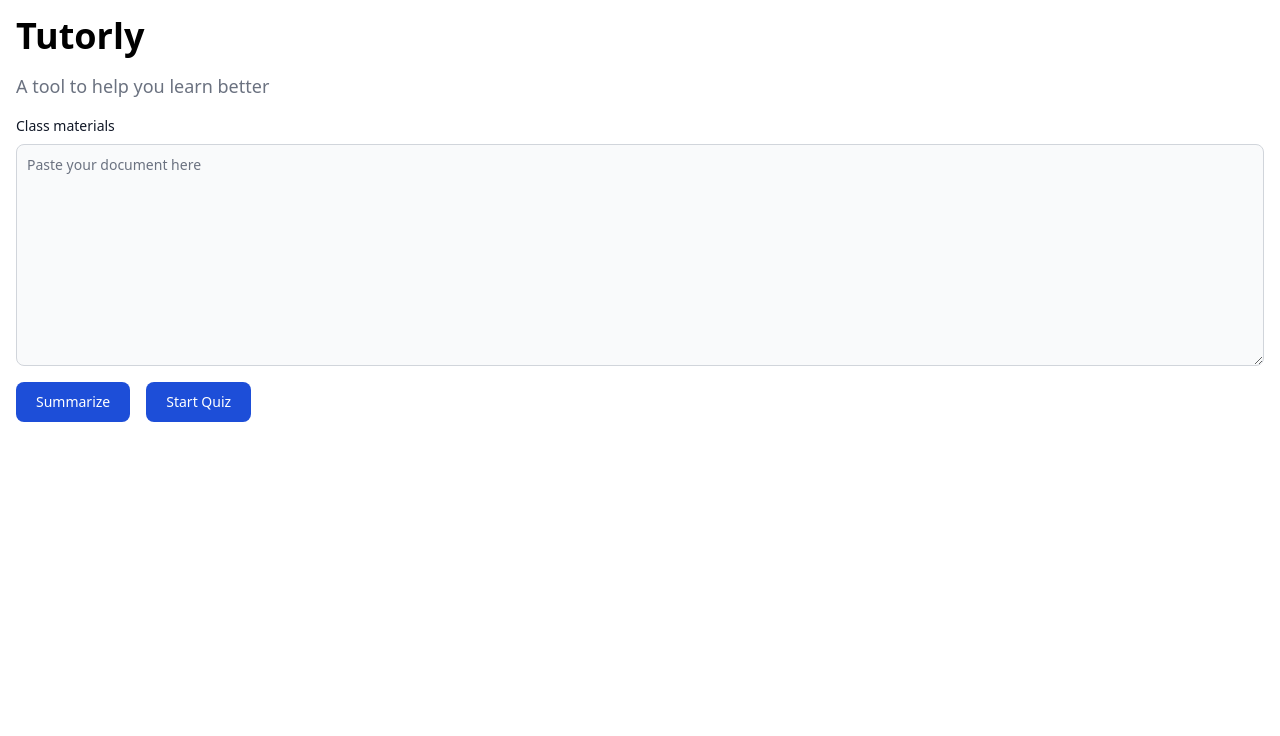
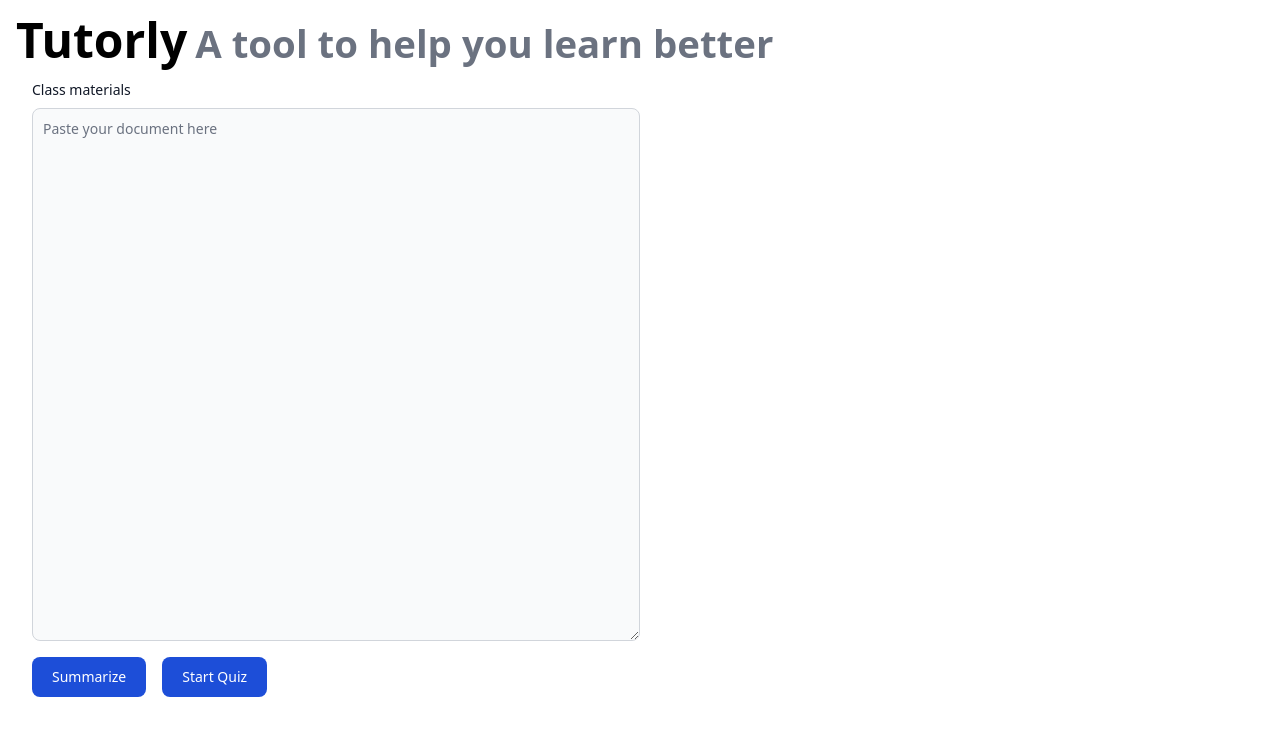
Before and after one commit to kharvd/tutors, a Next.js app: page / in a window 1280 px wide. Shown: the top 736 px of the page. Built offline with nearby package versions, Linux system fonts and the light colour scheme.

Commit message:
arrange horizontally

```diff
--- a/src/pages/index.tsx
+++ b/src/pages/index.tsx
@@ -112,10 +112,19 @@ export default function Home() {
 
   return (
     <main className="p-4">
-      <h2 className="text-4xl font-extrabold dark:text-white">Tutorly</h2>
+      {/* <h2 className="text-4xl font-extrabold dark:text-white">Tutorly</h2>
       <p className="my-4 text-lg text-gray-500">
         A tool to help you learn better
-      </p>
+      </p> */}
+      <h1 className="text-5xl font-extrabold dark:text-white">
+        Tutorly
+        <small className="ml-2 font-semibold text-gray-500 dark:text-gray-400">
+          A tool to help you learn better
+        </small>
+      </h1>
+
+      <div className="flex flex-row space-y-4 p-4">
+        <div className="w-1/2 mx-auto h-screen">
           <label
             htmlFor="message"
             className="block mb-2 text-sm font-medium text-gray-900 dark:text-white"
@@ -126,7 +135,7 @@ export default function Home() {
           <textarea
             id="message"
             rows={10}
-        className="block p-2.5 w-full text-sm text-gray-900 bg-gray-50 rounded-lg border border-gray-300 focus:ring-blue-500 focus:border-blue-500 dark:bg-gray-700 dark:border-gray-600 dark:placeholder-gray-400 dark:text-white dark:focus:ring-blue-500 dark:focus:border-blue-500"
+            className="h-4/6 block screen p-2.5 w-full text-sm text-gray-900 bg-gray-50 rounded-lg border border-gray-300 focus:ring-blue-500 focus:border-blue-500 dark:bg-gray-700 dark:border-gray-600 dark:placeholder-gray-400 dark:text-white dark:focus:ring-blue-500 dark:focus:border-blue-500"
             placeholder="Paste your document here"
             onChange={(e) => setDocument(e.target.value)}
           >
@@ -151,15 +160,19 @@ export default function Home() {
             />
             {loading && <LoadingIndicator />}
           </div>
+        </div>
+        <div className="w-1/2 mx-auto p-4">
           {summary && (
             <div>
-          Summary:
-          <div>{summary}</div>
+              <h3 className="text-3xl font-bold dark:text-white">Summary</h3>
+              <p className="mb-3 text-gray-500 dark:text-gray-400">{summary}</p>
             </div>
           )}
 
           {/* <Question /> */}
           {quiz && <QuizComponent quiz={quiz} />}
+        </div>
+      </div>
     </main>
   );
 }
```
Lines whose indentation alone changed are shown as unchanged.
